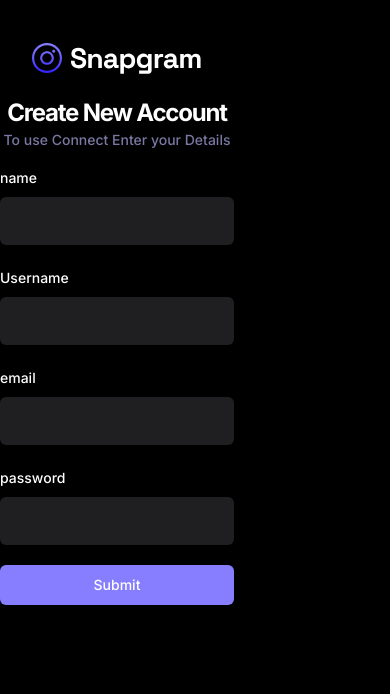
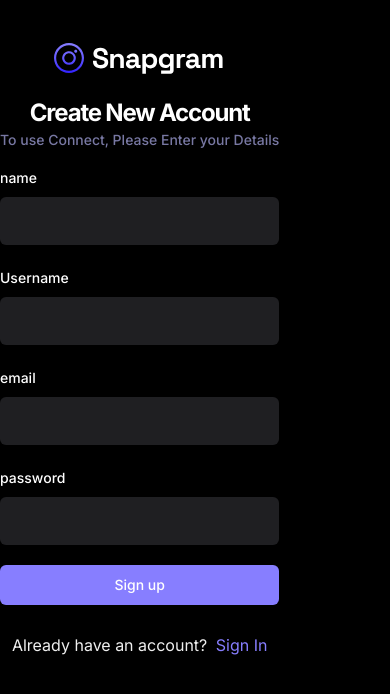
Before and after one commit to Ramaruva/socialconnectapp, a React (Vite) app: page /sign-up in a window 390 px wide. Shown: the top 694 px of the page. Built offline with nearby package versions, Linux system fonts and the light colour scheme.

Commit message:
added basic signuppage

```diff
--- a/src/_auth/forms/SignUpForm.tsx
+++ b/src/_auth/forms/SignUpForm.tsx
@@ -12,11 +12,13 @@
 import { Input } from "@/components/ui/input"
 import { signUpValidations } from '@/lib/validation'
 import * as z from "zod"
+import Loader from '@/components/shared/Loader'
+import { Link } from 'react-router-dom'
 
 
 
 const SignUpForm = () => {
-
+  const isLoading=false;
   const form = useForm<z.infer<typeof signUpValidations>>({
     resolver: zodResolver(signUpValidations),
     defaultValues: {
@@ -40,7 +42,7 @@
           src='/assets/images/logo.svg'
         />
         <h2 className='h3-bold md:h2-bold pt-5 sm:pt-12'>Create New Account</h2>
-        <p className='text-light-3 small-medium md:base-regular'>To use Connect  Enter your Details</p>
+        <p className='text-light-3 small-medium md:base-regular'>To use Connect, Please Enter your Details</p>
 
         <form onSubmit={form.handleSubmit(onSubmit)} className="flex  flex-col gap-5 w-full mt-4">
           <FormField
@@ -95,7 +97,20 @@
               </FormItem>
             )}
           />
-          <Button type="submit" className='shad-button_primary'>Submit</Button>
+          <Button type="submit" className='shad-button_primary'>
+            {
+              isLoading ?
+              (<div className='flex-center gap-2'>
+               <Loader/>
+              </div>):
+              (
+                "Sign up"
+              )
+            }
+          </Button>
+          <p className='text-small-regular text-light-2 text-center mt-2'>
+              Already have an account? <Link to='/sign-in' className='text-primary-500 text-small-semibold ml-1'>Sign In</Link>
+          </p>
         </form>
       </div>
     </Form>
--- /dev/null
+++ b/src/components/shared/Loader.tsx
@@ -0,0 +1,15 @@
+
+const Loader = () => {
+  return (
+    <div className="flex-center w-full">
+       <img
+        src="/assets/icons/loader.svg"
+        alt="loader"
+        width={24}
+        height={24}
+       />
+    </div>
+  )
+}
+
+export default Loader
```
